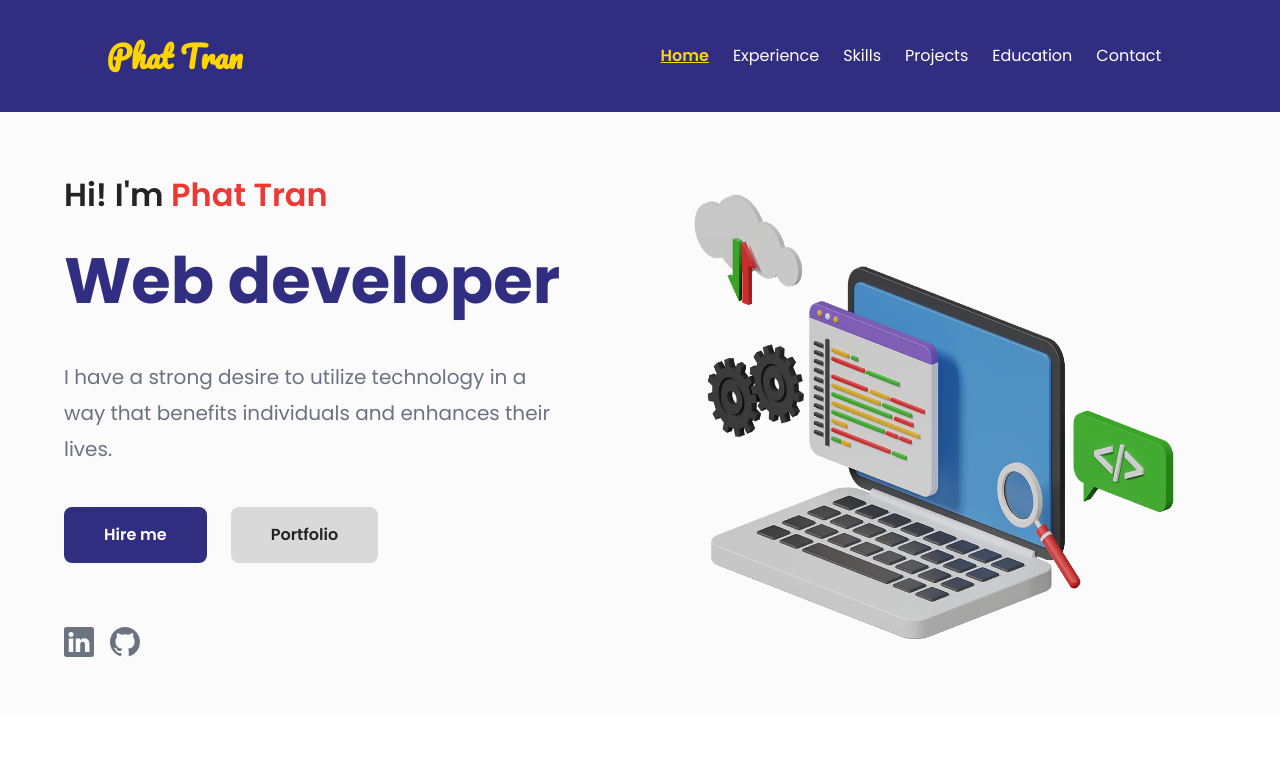
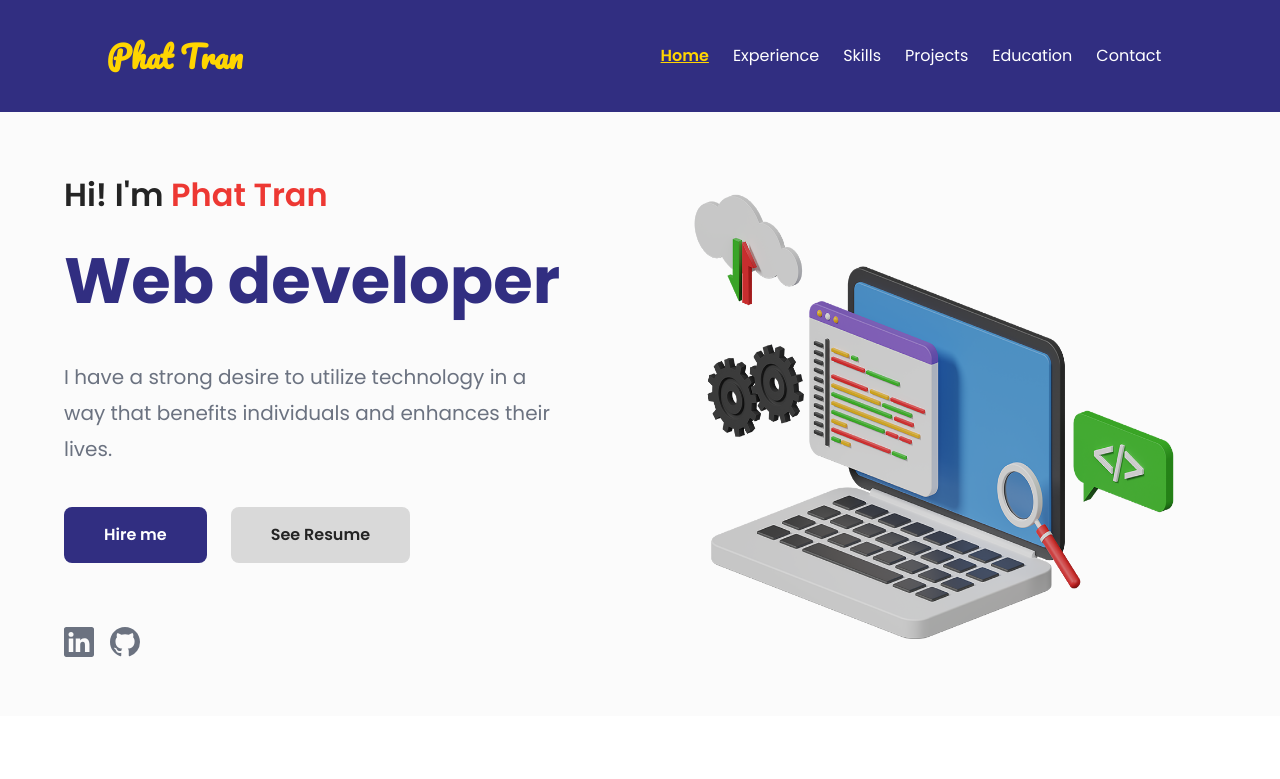
Before and after one commit to phattran2905/portfolio, a React (Vite) app: page / in a window 1280 px wide. Shown: the top 779 px of the page. Built offline with nearby package versions, Linux system fonts and the light colour scheme; a web font is replaced by a local one.

Commit message:
Add resume link

```diff
--- a/src/sections/Header.tsx
+++ b/src/sections/Header.tsx
@@ -46,10 +46,11 @@
                 Hire me
               </a>
               <a
-                href="#projects"
+                target="_blank"
+                href="https://drive.google.com/file/d/1fKhc5LGF8darYfjA-DXgp94O5WOZT38B/view?usp=sharing"
                 className="ml-6 cursor-pointer rounded-[8px] bg-gray px-10 py-4 text-[16px] font-semibold leading-[24px] text-black duration-200 ease-in hover:underline hover:shadow-md hover:shadow-primary"
               >
-                Portfolio
+                See Resume
               </a>
             </div>
           </div>
```
